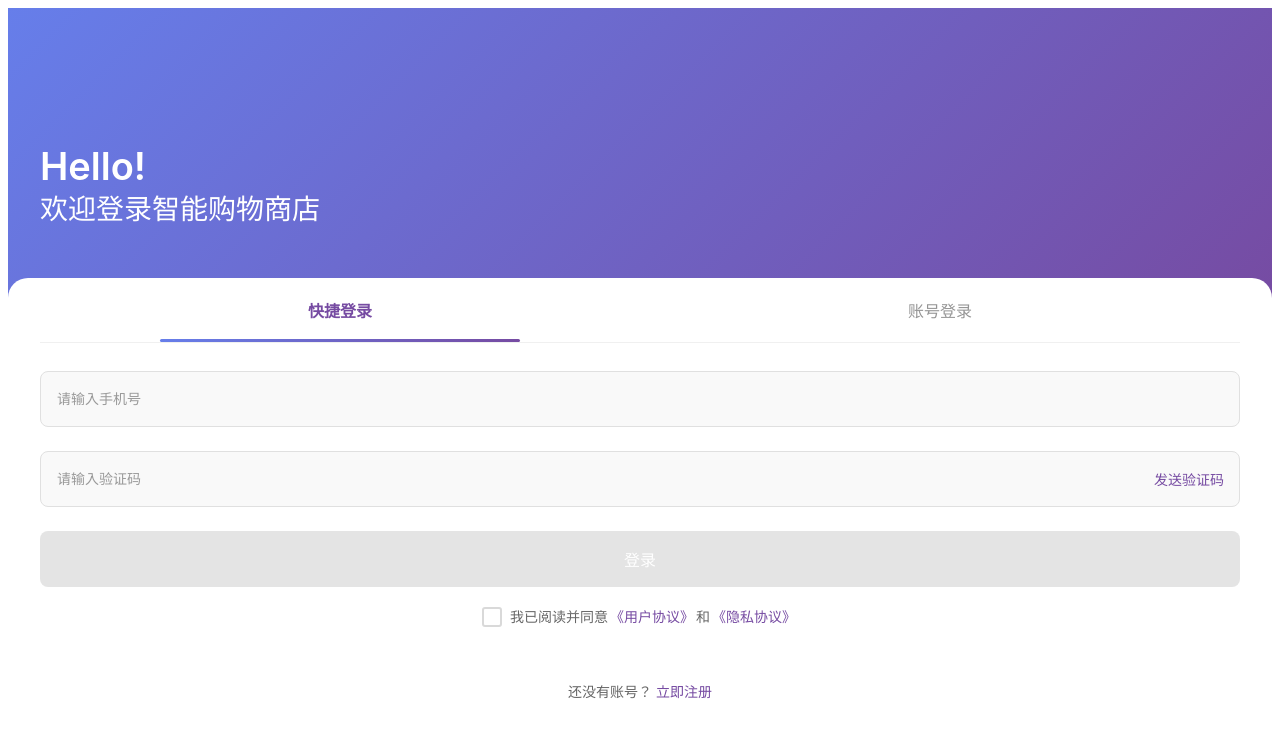
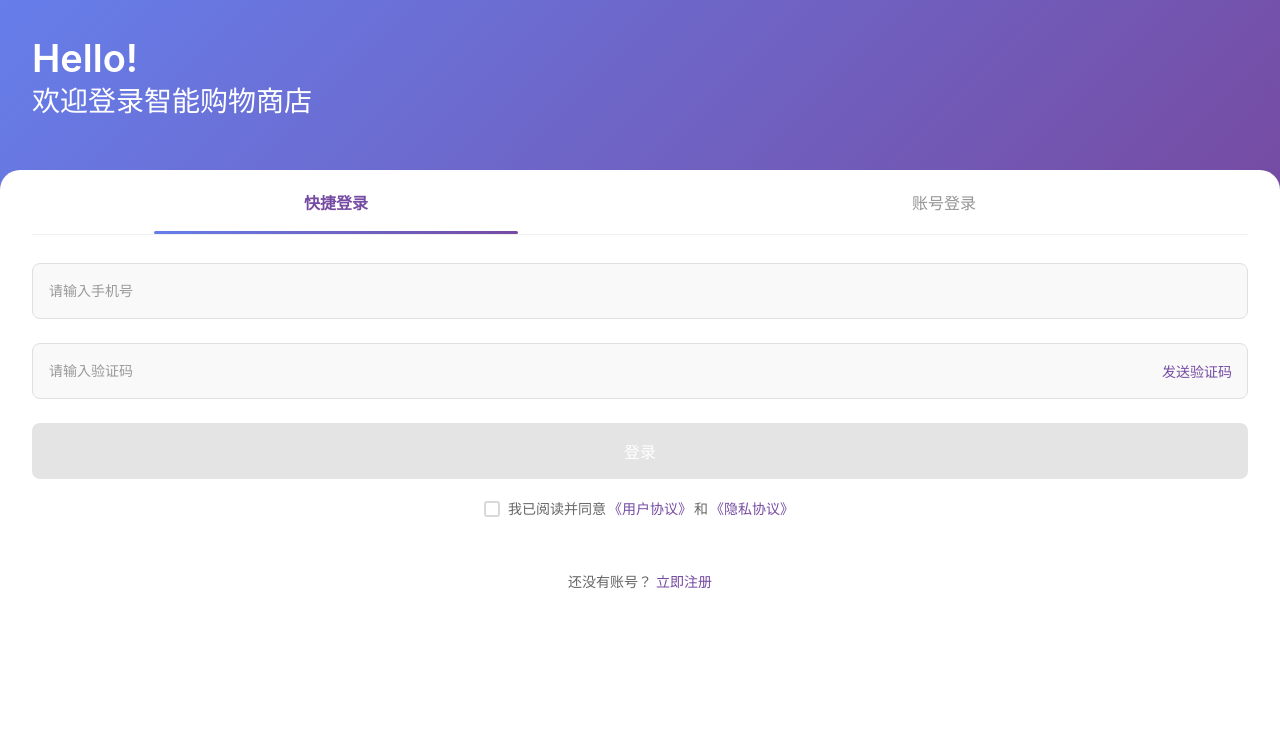
Before and after one commit to kl123/Mall-front, a Vue app in the folder SmartMall/: page /login in a window 1280 px wide. Shown: the top 738 px of the page. Built offline with nearby package versions, Linux system fonts and the light colour scheme.

Commit message:
cursor优化，六七步

```diff
--- a/SmartMall/src/MainLayout.vue
+++ b/SmartMall/src/MainLayout.vue
@@ -44,7 +44,8 @@ const switchTab = (path) => {
 <style scoped>
 .h5-layout-container {
   width: 100vw;
-  height: 100vh;
+  min-height: 100vh;
+  min-height: 100dvh;
   box-sizing: border-box;
   overflow: hidden;
   display: flex;
@@ -55,7 +56,7 @@ const switchTab = (path) => {
 .content-wrapper {
   flex: 1;
   overflow-y: auto;
-  padding-bottom: 70px;
+  padding-bottom: calc(72px + env(safe-area-inset-bottom));
 }
 
 .tabbar {
@@ -69,6 +70,7 @@ const switchTab = (path) => {
   box-shadow: 0 -2px 12px rgba(0, 0, 0, 0.08);
   position: fixed;
   bottom: 0;
+  padding-bottom: env(safe-area-inset-bottom);
   left: 4%;
   z-index: 999;
   border-top: none;
@@ -110,7 +112,7 @@ const switchTab = (path) => {
 
 @media (max-width: 375px) {
   .content-wrapper {
-    padding-bottom: 80px;
+    padding-bottom: calc(80px + env(safe-area-inset-bottom));
   }
 
   .tabbar {
--- /dev/null
+++ b/SmartMall/src/assets/mobile.css
@@ -0,0 +1,37 @@
+/* 全局移动端基础适配：统一盒模型与系统字体 */
+*,
+*::before,
+*::after {
+  box-sizing: border-box;
+}
+
+html,
+body,
+#app {
+  width: 100%;
+  min-height: 100%;
+  margin: 0;
+  padding: 0;
+}
+
+body {
+  font-family:
+    -apple-system,
+    BlinkMacSystemFont,
+    'PingFang SC',
+    'Hiragino Sans GB',
+    'Microsoft YaHei',
+    'Segoe UI',
+    sans-serif;
+  background-color: #f5f7fa;
+  -webkit-tap-highlight-color: transparent;
+  text-size-adjust: 100%;
+}
+
+img,
+svg,
+video,
+canvas {
+  max-width: 100%;
+  height: auto;
+}
--- a/SmartMall/src/main.js
+++ b/SmartMall/src/main.js
@@ -5,6 +5,7 @@ import router from './router'
 import ElementPlus from 'element-plus'
 import 'element-plus/dist/index.css'
 import 'remixicon/fonts/remixicon.css'
+import './assets/mobile.css'
 import * as ElementPlusIconsVue from '@element-plus/icons-vue'
 import { useUserStore } from './stores/user'
 
--- a/SmartMall/src/views/Community.vue
+++ b/SmartMall/src/views/Community.vue
@@ -208,8 +208,9 @@ onMounted(() => {
 <style scoped>
 .community-page {
   min-height: 100vh;
+  min-height: 100dvh;
   background-color: #f5f7fa;
-  padding: 12px;
+  padding: 12px 12px calc(12px + env(safe-area-inset-bottom));
 }
 .page-header {
   display: flex;
@@ -254,6 +255,7 @@ onMounted(() => {
   justify-content: space-between;
   align-items: center;
   width: 100%;
+  gap: 10px;
 }
 .comment-list {
   display: flex;
@@ -270,6 +272,7 @@ onMounted(() => {
   display: flex;
   justify-content: space-between;
   align-items: center;
+  gap: 8px;
   margin-bottom: 8px;
 }
 .user-info {
@@ -286,6 +289,7 @@ onMounted(() => {
   font-size: 13px;
   color: #409eff;
   cursor: pointer;
+  flex-shrink: 0;
 }
 .product-name:hover {
   text-decoration: underline;
@@ -308,4 +312,56 @@ onMounted(() => {
 .empty-comment {
   padding: 20px 0;
 }
+
+@media (max-width: 768px) {
+  .community-page {
+    padding: 10px 10px calc(10px + env(safe-area-inset-bottom));
+  }
+
+  .page-header {
+    margin-bottom: 12px;
+  }
+
+  .page-header h2 {
+    font-size: 17px;
+  }
+
+  :deep(.el-card__header) {
+    padding: 10px 12px;
+  }
+
+  :deep(.el-card__body) {
+    padding: 12px;
+  }
+}
+
+@media (max-width: 480px) {
+  .community-page {
+    padding: 8px 8px calc(8px + env(safe-area-inset-bottom));
+  }
+
+  .comment-header {
+    align-items: flex-start;
+    flex-direction: column;
+  }
+
+  .product-name {
+    font-size: 12px;
+  }
+
+  .post-actions {
+    align-items: flex-start;
+    flex-direction: column;
+  }
+
+  .post-actions .el-button {
+    width: 100%;
+  }
+
+  .comment-footer {
+    align-items: flex-start;
+    flex-direction: column;
+    gap: 6px;
+  }
+}
 </style>
```
Also changed, not shown: 1 other file (tests, documents, lock files or other folders).
